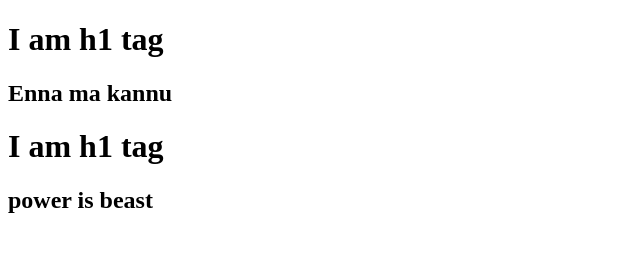
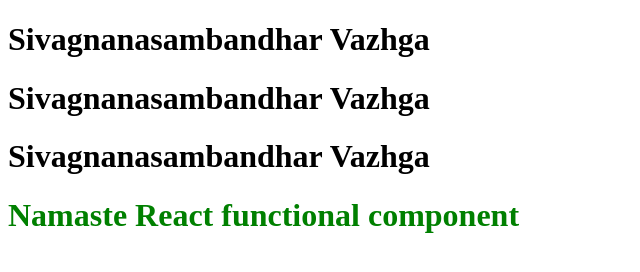
Before and after one commit to Mari177/ReactNotes, a React app: page / in a window 1280 px wide. Shown: the whole page, without its empty margins (0-640 px from the left). Built offline with nearby package versions, Linux system fonts and the light colour scheme.

Commit message:
Episode 3 - Laying the foundation

```diff
--- a/App.js
+++ b/App.js
@@ -1,11 +1,26 @@
 import React from "react";
 import ReactDOM from "react-dom/client";
 
-const parent = React.createElement("div", { id: "parent" }, [React.createElement("div", { id: "child1" }, [
-    React.createElement("h1", {}, "I am h1 tag"), React.createElement("h2", {}, "Enna ma kannu"),
-]), React.createElement("div", { id: "child2" }, [
-    React.createElement("h1", {}, "I am h1 tag"), React.createElement("h2", {}, "power is beast"),
-])]);
 
-const root = ReactDOM.createRoot(document.getElementById("root"));
-root.render(parent);
+const Title = () => (
+        <h1 className="title">
+        Sivagnanasambandhar Vazhga
+        </h1>
+    );
+
+const data = 10000;
+
+let HeadingComponent = () => (
+    <div id="container">
+         <Title></Title>
+         <Title/>
+         {Title()}
+        <h1 id="heading" className="headClass">Namaste React functional component </h1>
+    </div>
+);
+
+
+
+
+let root = ReactDOM.createRoot(document.getElementById("root"));
+root.render(<HeadingComponent />);
--- a/index.css
+++ b/index.css
@@ -1,3 +1,3 @@
 #heading{
-    color: green
+    color: green;
 }
--- a/index.html
+++ b/index.html
@@ -4,18 +4,14 @@
     <meta charset="UTF-8">
     <meta name="viewport" content="width=device-width, initial-scale=1.0">
     <title>Namaste React</title>
-    <link rel="stylesheet" href="./index.css" />
+    <link rel="stylesheet" href="./index.css"/>
 </head>
 <body>
     <div id="root">
-        <h1>Marisankar is here</h1>
+        Not rendered
     </div>
 
-<script type="module" src="./App.js" defer></script>
-
-<script>
-
-</script>
+<script type="module" src="./App.js"></script>
 
 </body>
 
--- a/package.json
+++ b/package.json
@@ -3,7 +3,9 @@
   "version": "1.0.0",
   "description": "This is react notes by Marisankar",
   "scripts": {
-    "test": "jest"
+    "test": "jest",
+    "start": "parcel index.html",
+    "build": "parcel build index.html"
   },
   "repository": {
     "type": "git",
```
